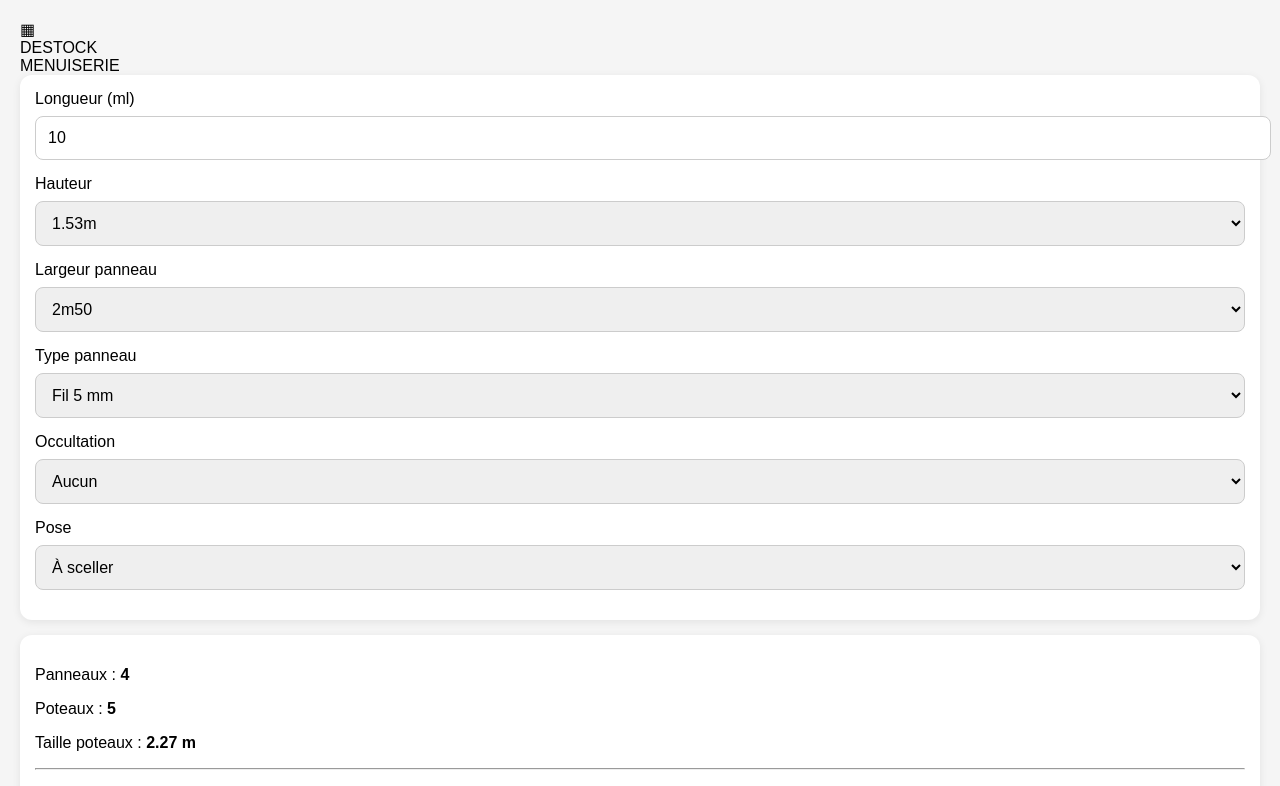
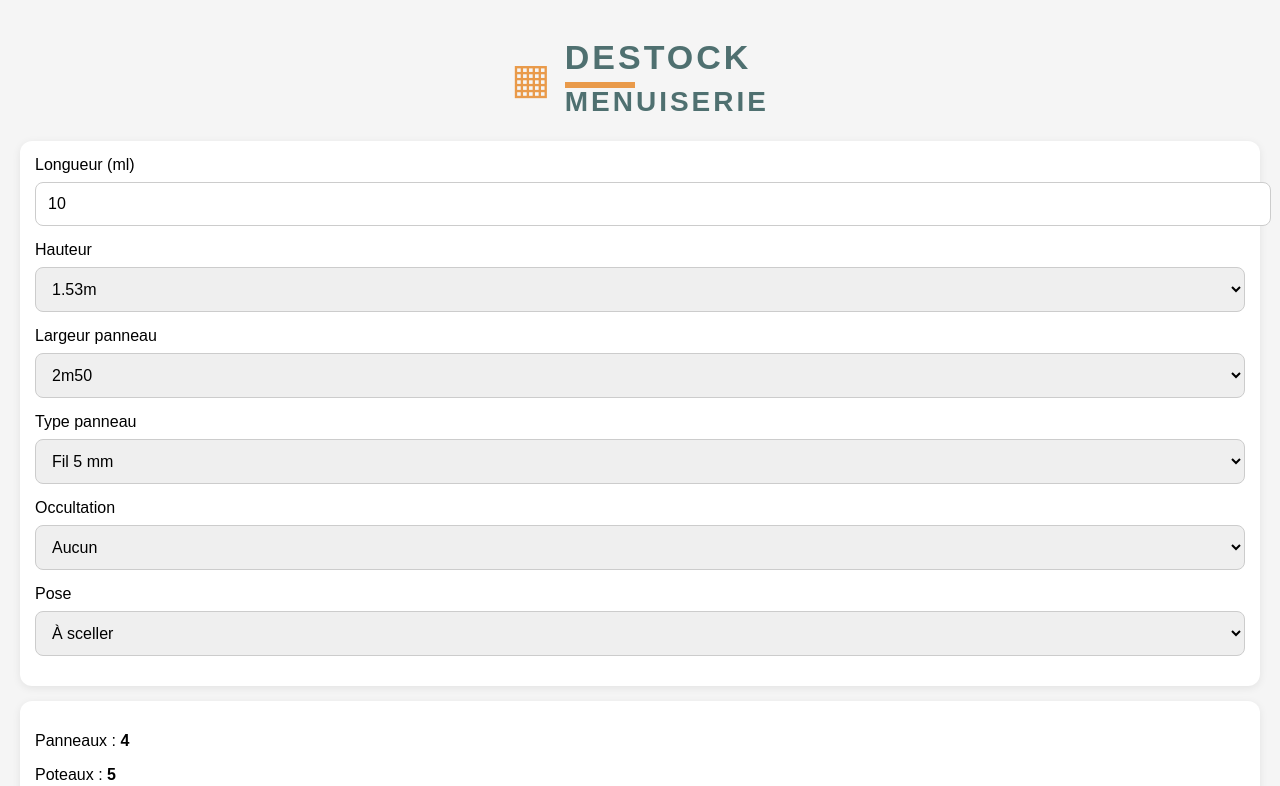
Before and after one commit to adilbloul-collab/destock-cloture-app, a React (Vite) app: page / in a window 1280 px wide. Shown: the top 786 px of the page. Built offline with nearby package versions, Linux system fonts and the light colour scheme.

Commit message:
Update style.css

```diff
--- a/src/style.css
+++ b/src/style.css
@@ -49,3 +49,42 @@ button {
   color: #059669;
   text-align: center;
 }
+
+.brand {
+  display: flex;
+  align-items: center;
+  justify-content: center;
+  gap: 14px;
+  margin: 20px 0 25px;
+}
+
+.brand-icon {
+  font-size: 42px;
+  color: #e99a4a;
+}
+
+.brand-title,
+.brand-subtitle {
+  font-weight: 900;
+  letter-spacing: 3px;
+  line-height: 1;
+}
+
+.brand-title {
+  font-size: 34px;
+  color: #4f7070;
+}
+
+.brand-subtitle {
+  font-size: 28px;
+  color: #4f7070;
+}
+
+.brand-title::after {
+  content: "";
+  display: block;
+  width: 70px;
+  height: 6px;
+  background: #e99a4a;
+  margin-top: 8px;
+}
```
